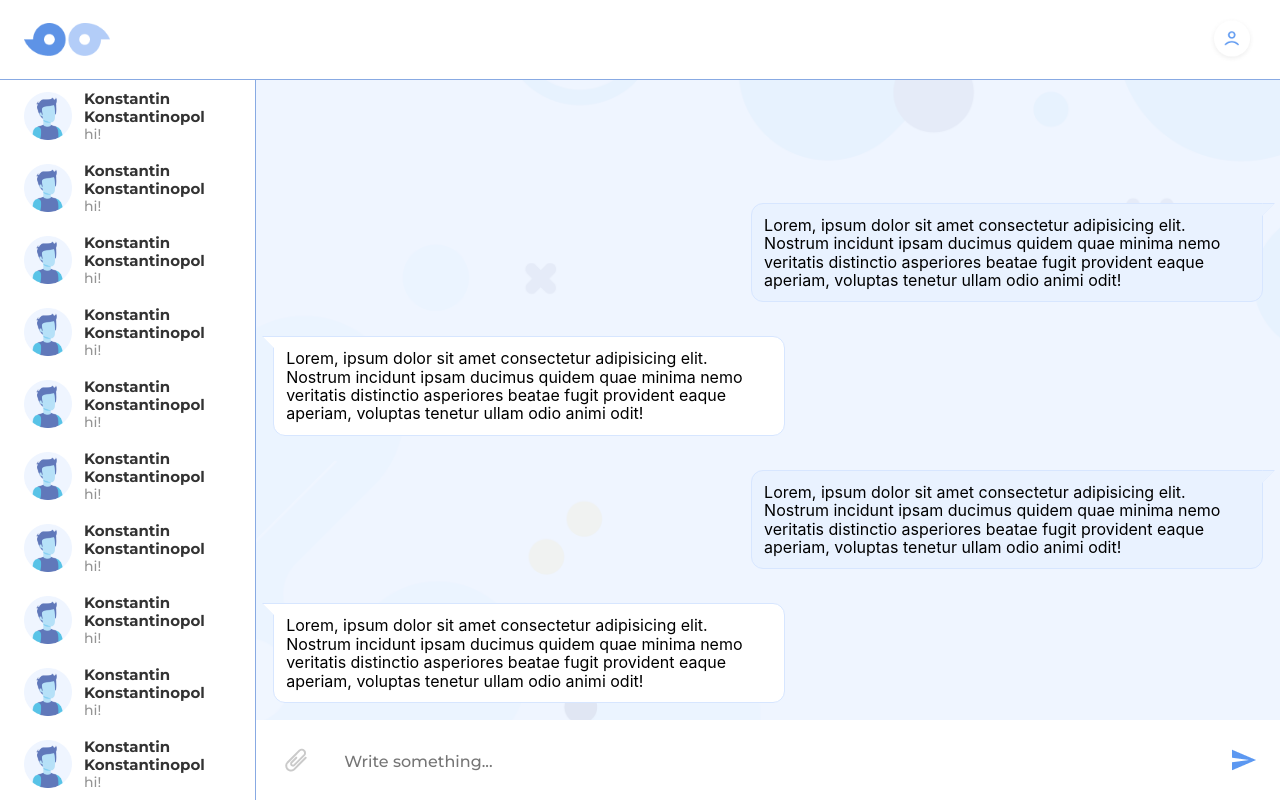
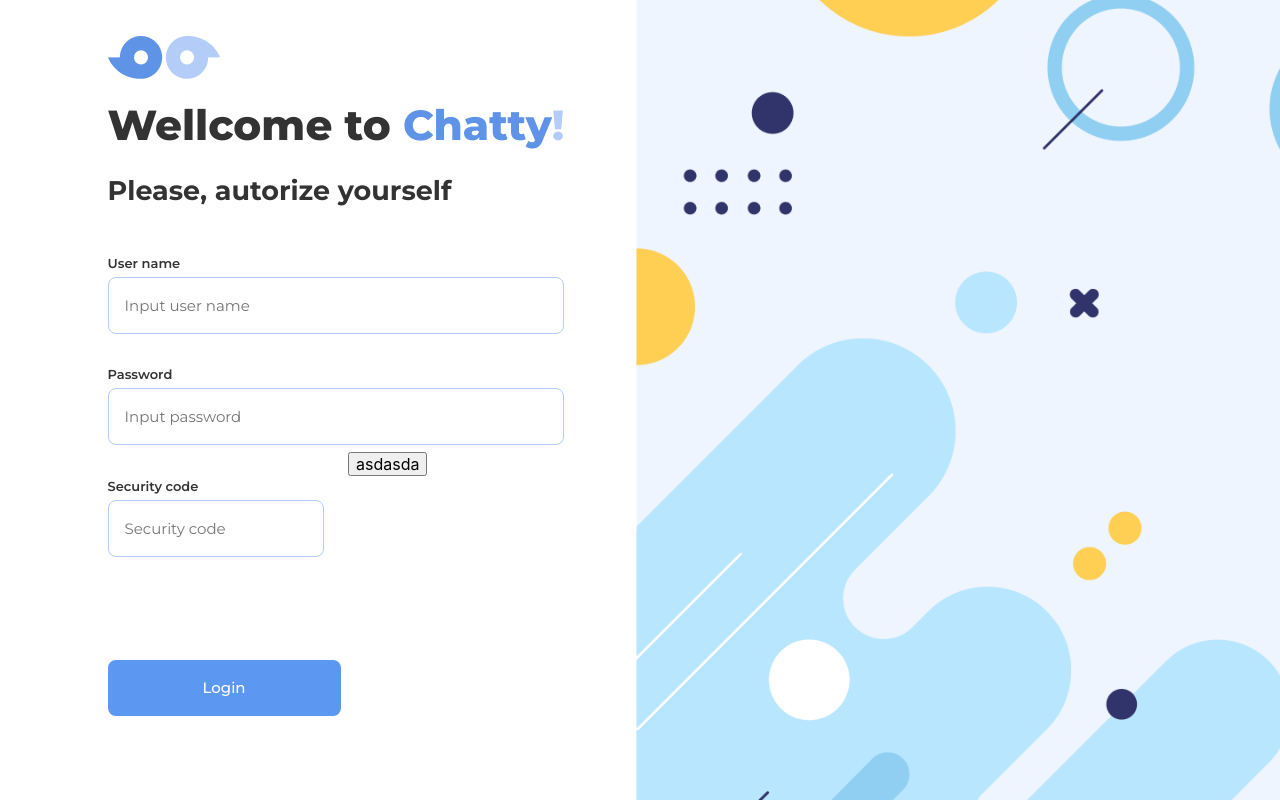
Before and after one commit to AndrushaPixeL/academy_ilink, a React (Create React App) app: page / in a window 1280 px wide. Before the commit this address led to /chats. Built offline with nearby package versions, Linux system fonts and the light colour scheme.

Commit message:
feat: added form container, form registration

```diff
--- a/src/Routes/endpoints.ts
+++ b/src/Routes/endpoints.ts
@@ -1,5 +1,6 @@
 // eslint-disable-next-line no-shadow
 export enum SCREENS {
   SCREEN_LOGIN = '/',
+  SCREEN_REGISTRATION = '/registration',
   SCREEN_CHATS = '/chats',
 }
--- a/src/Routes/index.tsx
+++ b/src/Routes/index.tsx
@@ -5,20 +5,27 @@ import ChatsPage from '../pages/Chats/ChatsPage'
 import { SCREENS } from './endpoints'
 import PublicRoute from './PublicRoute'
 import PrivateRoute from './PrivateRoute'
+import RegistrationPage from '../pages/RegistrationPage/RegistrationPage'
 
 export const Routes: FC = () => {
-  const restricted = false
   return (
     <Switch>
       <PublicRoute
-        loggedIn
-        restricted
+        loggedIn={false}
+        restricted={true}
         component={AuthPage}
         path={SCREENS.SCREEN_LOGIN}
         exact
       />
+      <PublicRoute
+        loggedIn={false}
+        restricted={true}
+        component={RegistrationPage}
+        path={SCREENS.SCREEN_REGISTRATION}
+        exact
+      />
       <PrivateRoute
-        loggedIn
+        loggedIn={false}
         component={ChatsPage}
         path={SCREENS.SCREEN_CHATS}
       />
--- a/src/components/atoms/Input/Input.tsx
+++ b/src/components/atoms/Input/Input.tsx
@@ -1,13 +1,10 @@
 import React, { FC } from 'react'
-import { UseFormRegister } from 'react-hook-form'
-import { IFormInputs } from '../../organisms/LoginForm/LoginForm'
 import './Input.scss'
 
 interface InputProps {
   labelInput: string
-  register: UseFormRegister<IFormInputs>
+  register: () => void
   error: string | undefined
-  nameInput: 'firstName' | 'password' | 'securityCode'
   placeholder: string
 }
 const getClassNames = (error: string | undefined): string => {
@@ -21,7 +18,6 @@ const Input: FC<InputProps> = ({
   labelInput,
   register,
   error,
-  nameInput,
   placeholder,
 }) => {
   const classNames = React.useMemo(() => {
@@ -32,7 +28,7 @@ const Input: FC<InputProps> = ({
     <div className="input_container">
       <div className="input_label">{labelInput}</div>
       <input
-        {...register(nameInput)}
+        {...register()}
         type="text"
         className={classNames}
         placeholder={placeholder}
--- a/src/components/organisms/LoginForm/LoginForm.tsx
+++ b/src/components/organisms/LoginForm/LoginForm.tsx
@@ -48,25 +48,22 @@ const LoginForm: FC = () => {
         <div className="inputs_container">
           <Input
             labelInput="User name"
-            register={register}
+            register={() => register('firstName')}
             error={errors.firstName?.message}
-            nameInput="firstName"
             placeholder="Input user name"
           />
           <Input
             labelInput="Password"
-            register={register}
+            register={() => register('password')}
             error={errors.password?.message}
-            nameInput="password"
             placeholder="Input password"
           />
         </div>
         <div className="captcha_container">
           <Input
             labelInput="Security code"
-            register={register}
+            register={() => register('securityCode')}
             error={errors.firstName?.message}
-            nameInput="securityCode"
             placeholder="Security code"
           />
           <div className="captcha">
--- a/src/components/organisms/RegistrationForm/RegistrationForm.tsx
+++ b/src/components/organisms/RegistrationForm/RegistrationForm.tsx
@@ -5,26 +5,37 @@ import { useHistory } from 'react-router'
 import { FieldError, useForm } from 'react-hook-form'
 import Button from '../../atoms/Button/Button'
 import Input from '../../atoms/Input/Input'
-import './LoginForm.scss'
+import './RegistrationForm.scss'
 
 export interface IFormInputs {
   firstName: string
-  password: number
+  createPassword: string
+  passwordConfirmation: string
+  nickname: string
 }
 export interface FormErrors {
   firstName?: FieldError | undefined
-  password?: FieldError | undefined
+  createPassword?: FieldError | undefined
+  passwordConfirmation?: FieldError | undefined
+  nickname?: FieldError | undefined
 }
 
 const schema = yup
   .object({
     firstName: yup.string().required().min(4).max(14),
-    password: yup
+    createPassword: yup
       .string()
       .required()
       .min(8)
       .max(16)
       .matches(/^[a-zA-Z0-9]+$/i),
+    passwordConfirmation: yup
+      .string()
+      .required()
+      .min(8)
+      .max(16)
+      .matches(/^[a-zA-Z0-9]+$/i),
+    nickname: yup.string().required().min(4).max(14),
   })
   .required()
 
@@ -45,17 +56,27 @@ const LoginForm: FC = () => {
         <div className="inputs_container">
           <Input
             labelInput="User name"
-            register={register}
+            register={() => register('firstName')}
             error={errors.firstName?.message}
-            nameInput="firstName"
             placeholder="Input user name"
           />
           <Input
-            labelInput="Password"
-            register={register}
-            error={errors.password?.message}
-            nameInput="password"
-            placeholder="Input password"
+            labelInput="Create password"
+            register={() => register('createPassword')}
+            error={errors.createPassword?.message}
+            placeholder="Create password"
+          />
+          <Input
+            labelInput="Password confirmation"
+            register={() => register('passwordConfirmation')}
+            error={errors.createPassword?.message}
+            placeholder="Password confirmation"
+          />
+          <Input
+            labelInput="Nickname"
+            register={() => register('nickname')}
+            error={errors.nickname?.message}
+            placeholder="Nickname"
           />
         </div>
         <Button typeButton="submit" classNameButton="button">
--- a/src/pages/AuthPage/AuthPage.tsx
+++ b/src/pages/AuthPage/AuthPage.tsx
@@ -1,4 +1,5 @@
 import React, { FC } from 'react'
+import MainContainer from '..'
 import logo from '../../assets/images/Logo.png'
 import LoginForm from '../../components/organisms/LoginForm/LoginForm'
 import './AuthPage.scss'
@@ -9,24 +10,11 @@ interface AuthPage {
 
 const AuthPage: FC<AuthPage> = ({ page }) => {
   return (
-    <div className="authPage">
-      <div className="auth_container">
-        <div className="greeting_container">
-          <div className="greeting">
-            <img src={logo} alt="logotype" className="authPage_logo" />
-            <div>
-              <span className="authPage_title">Wellcome to </span>
-              <span className="authPage_title chatty">Chatty</span>
-              <span className="authPage_title exclamation">!</span>
-              <h2>Please, autorize yourself</h2>
-            </div>
-          </div>
-        </div>
-        <div className="authPage_form">
-          <LoginForm />
-        </div>
+    <MainContainer>
+      <div className="authPage_form">
+        <LoginForm />
       </div>
-    </div>
+    </MainContainer>
   )
 }
 
--- /dev/null
+++ b/src/pages/RegistrationPage/RegistrationPage.scss
@@ -0,0 +1,101 @@
+.authPage {
+  display: flex;
+  flex-direction: row;
+  align-items: center;
+  justify-content: flex-start;
+  padding-left: 8.4%;
+  width: 100%;
+  height: 100vh;
+  background: url(../../assets/images/LoginBackground.png) no-repeat center;
+  background-size: cover;
+
+  @media (max-width: 700px) {
+    padding: 0;
+    background: 0;
+    background-size: contain;
+    height: 100%;
+  }
+  @media (max-height: 600px) {
+    height: min-content;
+  }
+}
+
+.auth_container {
+  display: flex;
+  flex-direction: column;
+  justify-content: flex-start;
+
+  @media (max-width: 1200px) {
+    width: 40%;
+  }
+
+  @media (max-width: 700px) {
+    width: 100%;
+  }
+}
+
+.greeting_container {
+  display: flex;
+  flex-direction: column;
+
+  @media (max-width: 700px) {
+    background: url(../../assets/images/LoginBackgroundMobile.png) no-repeat top;
+    width: 100%;
+    min-height: 316px;
+    background-size: 100% 100%;
+    border-radius: 0 0 4.5% 4.5%;
+  }
+}
+
+.greeting {
+  @media (max-width: 700px) {
+    margin: 183px 13px 24px 14px;
+  }
+
+  @media (max-width: 320px) {
+    margin-top: 120px;
+  }
+}
+
+.authPage_logo {
+  width: 112px;
+  height: 42.79px;
+  margin-bottom: 18px;
+
+  @media (max-width: 1200px) {
+    width: 83.76px;
+    height: 32px;
+    margin-bottom: 16px;
+  }
+}
+
+.authPage_title {
+  margin-bottom: 24px;
+
+  font-family: Montserrat;
+  font-style: normal;
+  font-weight: 800;
+  font-size: 42px;
+  line-height: 51px;
+  color: #333333;
+
+  @media (max-width: 1200px) {
+    font-size: 27px;
+    line-height: 33px;
+    margin-bottom: 16px;
+  }
+}
+
+.chatty {
+  color: #5e93e7;
+}
+
+.exclamation {
+  color: #b3cdf8;
+}
+
+.authPage_form {
+  @media (max-width: 700px) {
+    margin: 14px;
+  }
+}
--- /dev/null
+++ b/src/pages/RegistrationPage/RegistrationPage.tsx
@@ -0,0 +1,20 @@
+import React, { FC } from 'react'
+import MainContainer from '..'
+import RegistrationForm from '../../components/organisms/RegistrationForm/RegistrationForm'
+import './RegistrationPage.scss'
+
+interface RegistrationPage {
+  page: string
+}
+
+const RegistrationPage: FC<RegistrationPage> = ({ page }) => {
+  return (
+    <MainContainer>
+      <div className="authPage_form">
+        <RegistrationForm />
+      </div>
+    </MainContainer>
+  )
+}
+
+export default RegistrationPage
--- /dev/null
+++ b/src/pages/index.tsx
@@ -0,0 +1,25 @@
+import React, { ReactElement } from 'react'
+import logo from '../assets/images/Logo.png'
+
+const MainContainer: React.FC = ({ children }) => {
+  return (
+    <div className="authPage">
+      <div className="auth_container">
+        <div className="greeting_container">
+          <div className="greeting">
+            <img src={logo} alt="logotype" className="authPage_logo" />
+            <div>
+              <span className="authPage_title">Wellcome to </span>
+              <span className="authPage_title chatty">Chatty</span>
+              <span className="authPage_title exclamation">!</span>
+              <h2>Please, autorize yourself</h2>
+            </div>
+          </div>
+        </div>
+        {children}
+      </div>
+    </div>
+  )
+}
+
+export default MainContainer
```
